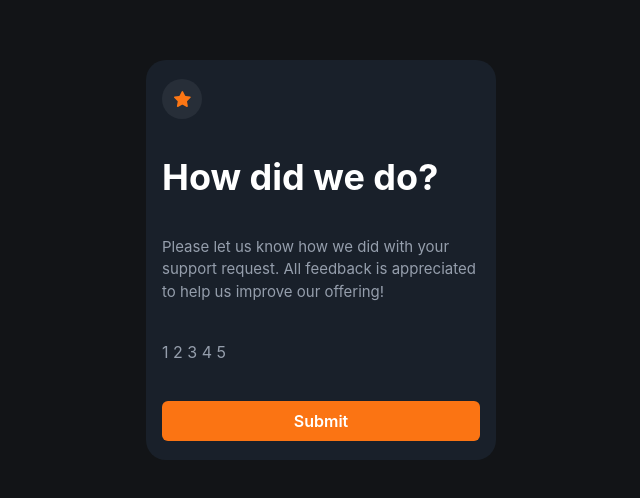
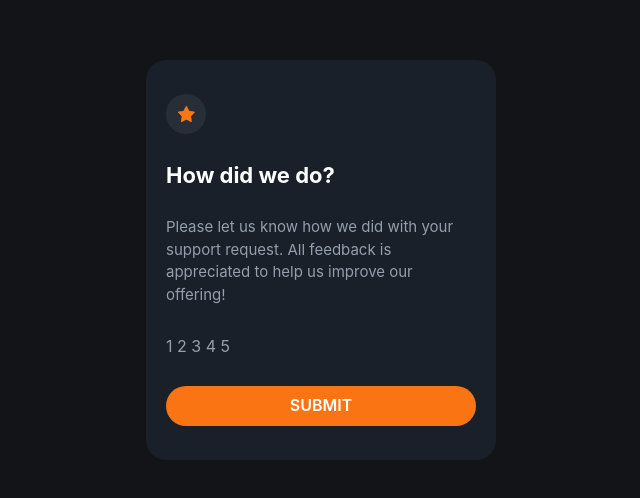
Before and after one commit to a-zajonc/interactive-rating-component, a React (Create React App) app: page / in a window 1280 px wide. Shown: the part 140-638 px from the top of the page, without its empty margins (319-959 px from the left). Built offline with nearby package versions, Linux system fonts and the light colour scheme.

Commit message:
Add Font Sizing and Border Radius to Rating Component

```diff
--- a/src/Component/RatingComponent/Header/index.js
+++ b/src/Component/RatingComponent/Header/index.js
@@ -1,5 +1,5 @@
 import { Heading } from "@chakra-ui/react"
 
 export function Header() {
-    return <Heading color="white">How did we do?</Heading>
+    return <Heading color="white" fontSize="22px">How did we do?</Heading>
 }
--- a/src/Component/RatingComponent/SubmitButton/index.js
+++ b/src/Component/RatingComponent/SubmitButton/index.js
@@ -1,5 +1,5 @@
 import { Button } from "@chakra-ui/react";
 
 export function SubmitButton() {
-    return <Button bgColor="#FB7413" color="white">Submit</Button>
+    return <Button bgColor="#FB7413" color="white" borderRadius="20px" textTransform="uppercase">Submit</Button>
 }
--- a/src/Component/RatingComponent/index.js
+++ b/src/Component/RatingComponent/index.js
@@ -6,7 +6,7 @@ import { RatingScale } from "./RatingScale";
 import { SubmitButton } from "./SubmitButton";
 
 export function RatingComponent() {
-    return <Container display="grid" alignItems="center" bgColor='#19202a' height="400px" width="350px" borderRadius="20px">
+    return <Container display="grid" alignItems="center" bgColor='#19202a' height="400px" width="350px" borderRadius="20px" p="20px">
         <Star />
         <Header />
         <RatingText />
```
